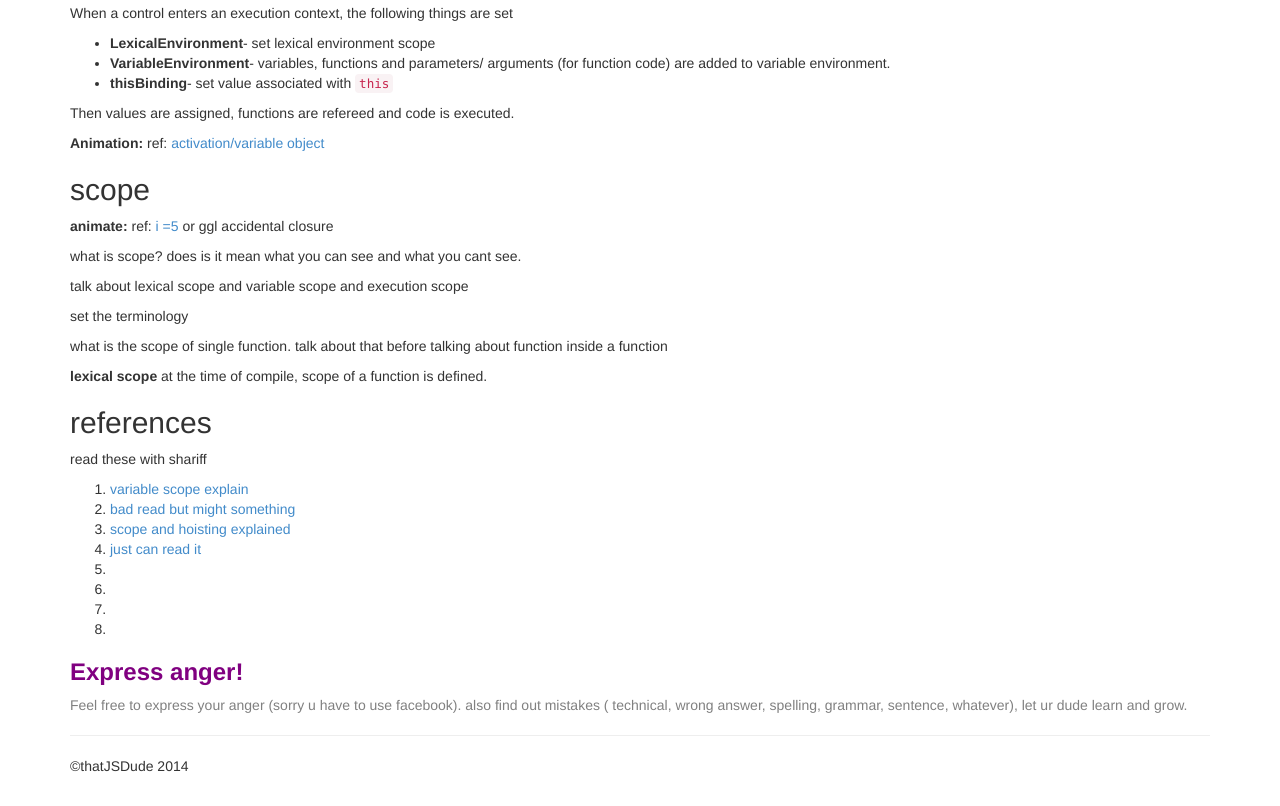
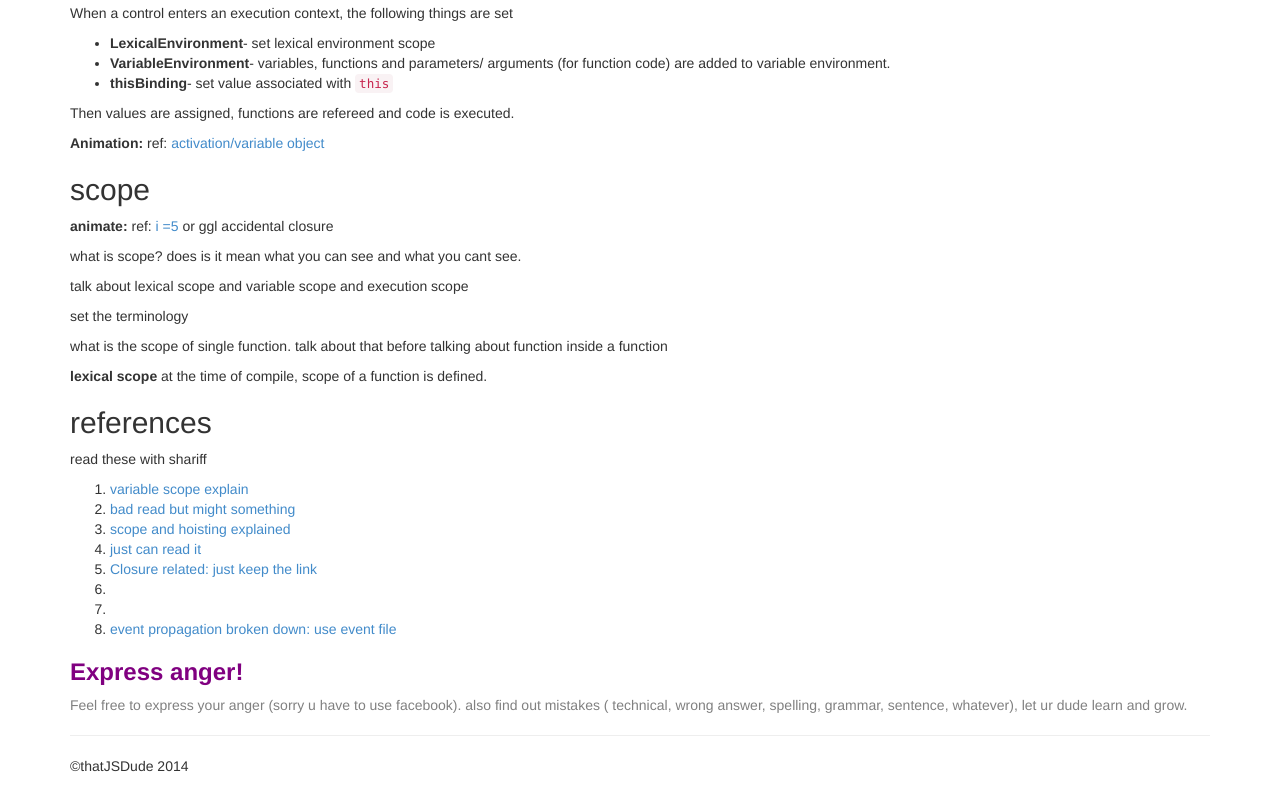
Before and after one commit to khan4019/thatJsDude, a plain HTML site: page jsConcepts/concepts/scope.html in a window 1280 px wide. Shown: the part 935-1741 px from the top of the page. Drawn offline with Linux system fonts and the light colour scheme; a script that the page names is missing.

Commit message:
just added two kirupa ref for future read

```diff
--- a/jsConcepts/concepts/scope.html
+++ b/jsConcepts/concepts/scope.html
@@ -137,10 +137,10 @@
           <li><a href="http://jibbering.com/faq/notes/closures/">bad read but might something</a> </li>
           <li><a href="http://javascriptissexy.com/javascript-variable-scope-and-hoisting-explained/">scope and hoisting explained</a> </li>
           <li> <a href="http://ryanmorr.com/understanding-scope-and-context-in-javascript/">just can read it</a></li>
+          <li><a href="http://www.kirupa.com/html5/closures_in_javascript.htm">Closure related: just keep the link</a> </li>
           <li></li>
           <li></li>
-          <li></li>
-          <li></li>
+          <li><a href="http://www.kirupa.com/html5/event_capturing_bubbling_javascript.htm">event propagation broken down: use event file</a> </li>
         </ol>
       </div>
 
```
